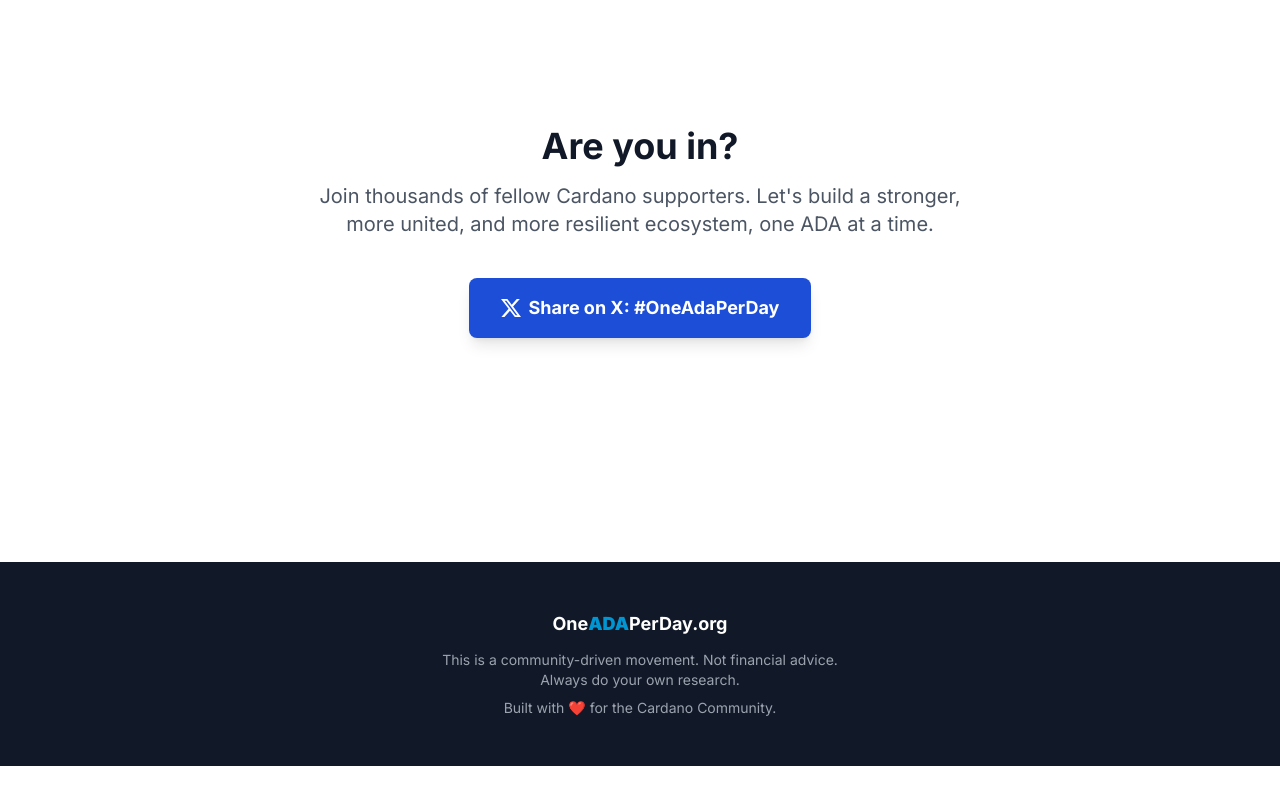
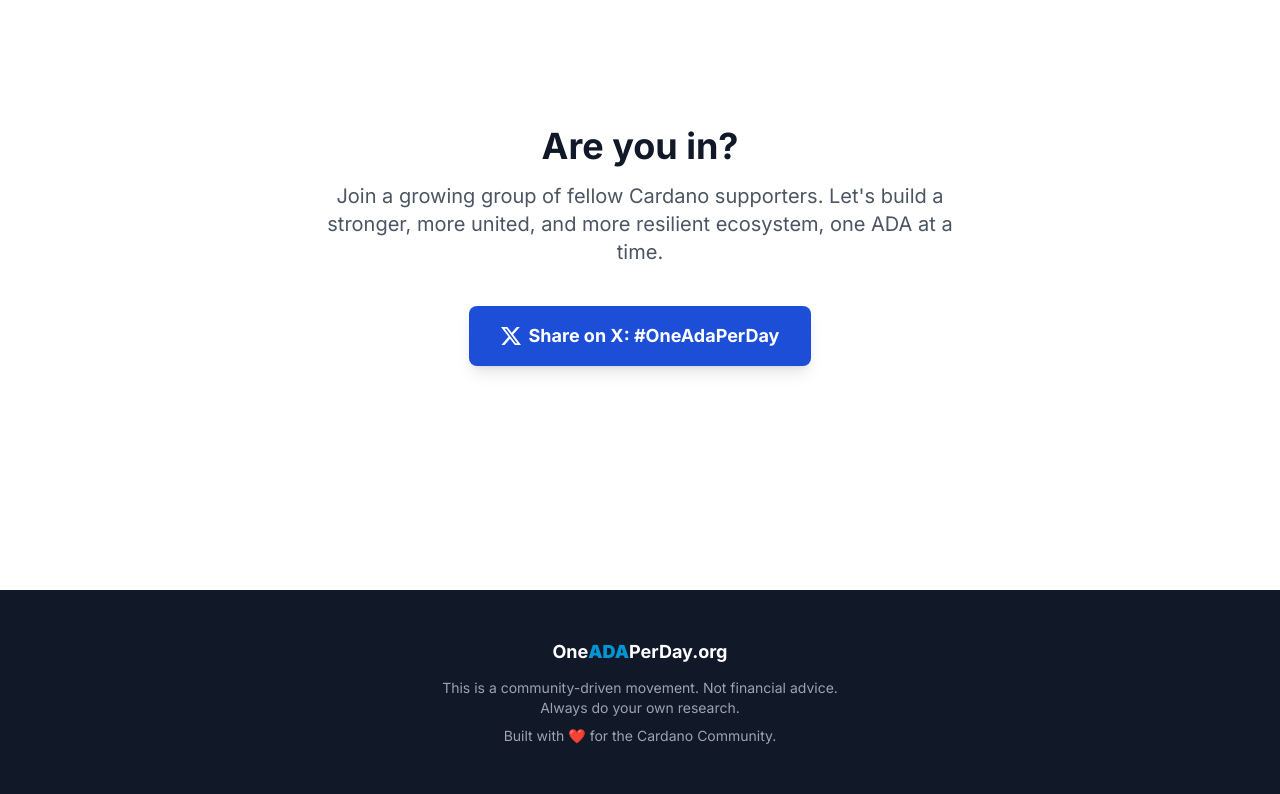
Before and after one commit to kostaspanagias/OneAdaPerDay, a plain HTML site: page index.html in a window 1280 px wide. Shown: the part 2308-3102 px from the top of the page. Before the commit the page ends 3074 px from the top, so only its background shows below. Drawn offline with nearby package versions, Linux system fonts and the light colour scheme.

Commit message:
Update index.html

```diff
--- a/index.html
+++ b/index.html
@@ -208,7 +208,7 @@
                 Are you in?
             </h2>
             <p class="mt-4 text-xl text-gray-600 max-w-2xl mx-auto">
-                Join thousands of fellow Cardano supporters. Let's build a stronger, more united, and more resilient ecosystem, one ADA at a time.
+                Join a growing group of fellow Cardano supporters. Let's build a stronger, more united, and more resilient ecosystem, one ADA at a time.
             </p>
             <div class="mt-10">
                 <a href="https://x.com/intent/tweet?text=I'm%20joining%20the%20%23OneAdaPerDay%20movement%20to%20support%20the%20%40Cardano%20ecosystem!%20%0A%0AIt's%20a%20simple,%20sustainable%20habit%20that%20everyone%20can%20be%20a%20part%20of.%20Join%20us!%0A%0A(oneadaperday.org)"
```
